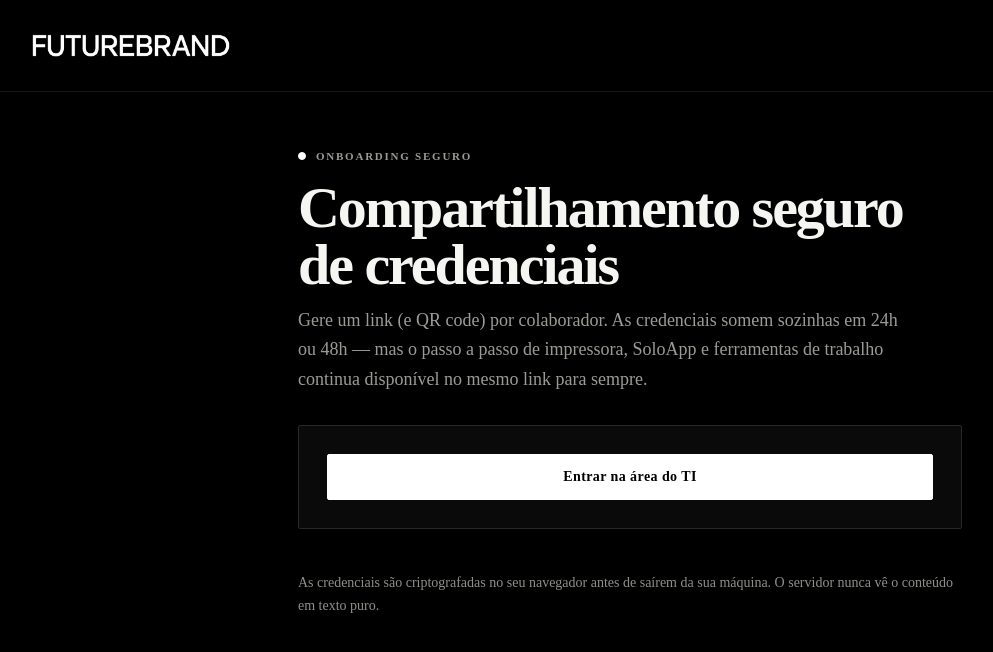
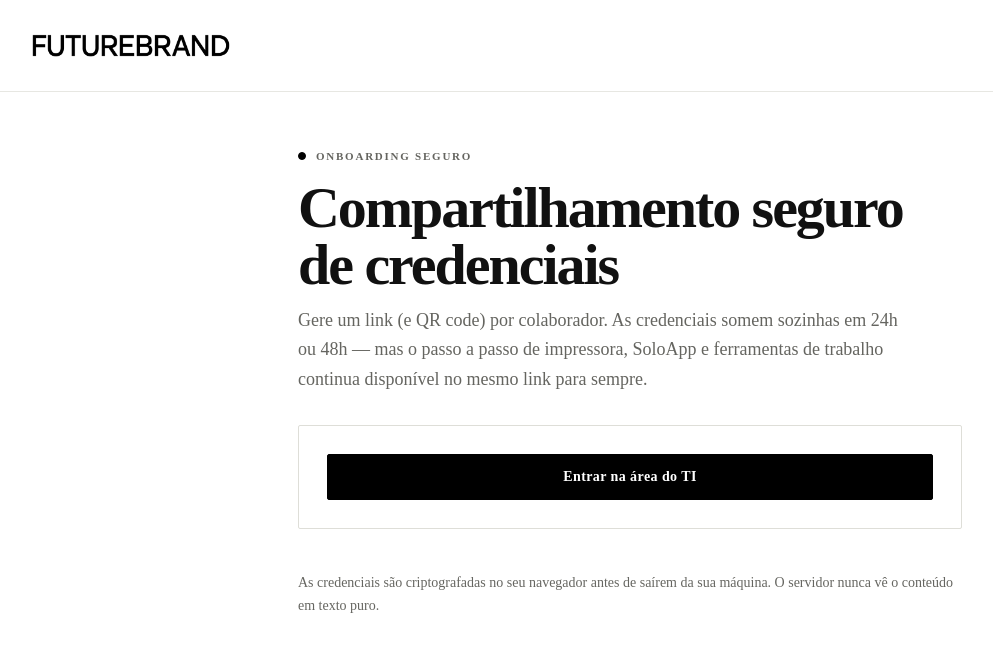
Before and after one commit to GabrielRavaliaLopes/Onboarding-FutureBrand, a Next.js app: page / in a window 1280 px wide. Shown: the top 652 px of the page, without its empty margins (10-1003 px from the left). Built offline with nearby package versions, Linux system fonts and the light colour scheme.

Commit message:
Aplica tema claro no ambiente develop

```diff
--- a/app/globals.css
+++ b/app/globals.css
@@ -1,16 +1,16 @@
 :root {
-  --bg: #000;
-  --surface: #0a0a0a;
-  --surface-2: #111;
-  --surface-hover: #161616;
-  --border: #282828;
-  --border-strong: #3a3a3a;
-  --text: #f5f5f2;
-  --text-muted: #9b9b96;
-  --accent: #fff;
-  --accent-ink: #000;
-  --warn: #e7c96f;
-  --danger: #ff7676;
+  --bg: #fff;
+  --surface: #fff;
+  --surface-2: #f5f5f2;
+  --surface-hover: #eeeeea;
+  --border: #deded8;
+  --border-strong: #b8b8b2;
+  --text: #111;
+  --text-muted: #656560;
+  --accent: #000;
+  --accent-ink: #fff;
+  --warn: #8a6715;
+  --danger: #b83232;
   --font-brand: var(--font-mw-sans), Arial, sans-serif;
   --radius: 2px;
 }
@@ -30,8 +30,8 @@
 
 a { color: inherit; }
 button, input, textarea, select { font: inherit; }
-::selection { background: #fff; color: #000; }
-:focus-visible { outline: 1px solid #fff; outline-offset: 3px; }
+::selection { background: #000; color: #fff; }
+:focus-visible { outline: 1px solid #000; outline-offset: 3px; }
 
 .brand-header {
   position: absolute;
@@ -42,7 +42,7 @@
   display: flex;
   align-items: center;
   padding: 0 36px;
-  border-bottom: 1px solid #181818;
+  border-bottom: 1px solid #e7e7e2;
 }
 .brand-logo { width: 210px; height: auto; object-fit: contain; }
 
@@ -66,9 +66,9 @@
   height: 8px !important;
   display: inline-block;
   flex: 0 0 auto;
-  border: 1px solid #fff;
+  border: 1px solid #000;
   border-radius: 50%;
-  background: #fff;
+  background: #000;
 }
 
 h1, h2, h3 {
@@ -101,7 +101,7 @@
 .field label {
   display: block;
   margin-bottom: 8px;
-  color: #b8b8b3;
+  color: #494945;
   font-size: 14px;
   font-weight: 600;
   letter-spacing: .035em;
@@ -127,7 +127,7 @@
 .section-title {
   margin: 34px 0 14px;
   padding-top: 22px;
-  color: #b8b8b3;
+  color: #494945;
   border-top: 1px solid var(--border);
   font-size: 11px;
   font-weight: 600;
@@ -154,7 +154,7 @@
   cursor: pointer;
   user-select: none;
 }
-.toggle-label input { width: 15px; height: 15px; accent-color: #fff; cursor: pointer; }
+.toggle-label input { width: 15px; height: 15px; accent-color: #000; cursor: pointer; }
 .section-body.disabled { opacity: .3; pointer-events: none; }
 
 button.primary {
@@ -162,7 +162,7 @@
   padding: 14px 18px;
   color: var(--accent-ink);
   background: var(--accent);
-  border: 1px solid #fff;
+  border: 1px solid #000;
   border-radius: var(--radius);
   font-size: 14px;
   font-weight: 600;
@@ -170,7 +170,7 @@
   cursor: pointer;
   transition: background .18s ease, color .18s ease;
 }
-button.primary:hover { color: #fff; background: #191919; }
+button.primary:hover { color: #fff; background: #333; }
 button.primary:disabled { opacity: .45; cursor: not-allowed; }
 button.ghost {
   padding: 11px 15px;
@@ -183,12 +183,12 @@
   cursor: pointer;
   transition: border-color .18s ease, background .18s ease;
 }
-button.ghost:hover { background: #151515; border-color: #777; }
+button.ghost:hover { background: #efefec; border-color: #777; }
 .error-text { margin-top: 12px; color: var(--danger); font-size: 14px; }
 
 .link-box {
   padding: 13px 14px;
-  color: #fff;
+  color: var(--text);
   background: var(--surface-2);
   border: 1px solid var(--border);
   border-radius: var(--radius);
@@ -207,7 +207,7 @@
   border: 1px solid var(--border);
   border-radius: var(--radius);
 }
-.credential-row .value { color: #fff; font-size: 17px; line-height: 1.4; }
+.credential-row .value { color: var(--text); font-size: 17px; line-height: 1.4; }
 .credential-row .label { margin-bottom: 5px; color: var(--text-muted); font-size: 13px; }
 .badge {
   display: inline-flex;
@@ -221,14 +221,14 @@
   letter-spacing: .1em;
   text-transform: uppercase;
 }
-.badge.warn { color: var(--warn); border-color: #665724; }
-.badge.danger { color: var(--danger); border-color: #5c2929; }
+.badge.warn { color: var(--warn); border-color: #b49950; }
+.badge.danger { color: var(--danger); border-color: #cf8b8b; }
 .note-box {
   margin-top: 10px;
   padding: 13px 15px;
   color: var(--text-muted);
   background: var(--surface-2);
-  border-left: 2px solid #fff;
+  border-left: 2px solid #000;
   font-size: 15px;
   line-height: 1.65;
 }
@@ -249,15 +249,15 @@
   display: inline-block;
   margin-top: 6px;
   padding: 11px 15px;
-  color: #000;
-  background: #fff;
-  border: 1px solid #fff;
+  color: #fff;
+  background: #000;
+  border: 1px solid #000;
   border-radius: var(--radius);
   font-size: 14px;
   font-weight: 600;
   text-decoration: none;
 }
-.whatsapp-link:hover { color: #fff; background: #191919; }
+.whatsapp-link:hover { color: #000; background: #fff; }
 .fixed-preview { margin-top: 26px; padding-top: 22px; border-top: 1px solid var(--border); }
 .fixed-preview-title {
   margin-bottom: 6px;
@@ -267,13 +267,14 @@
   letter-spacing: .12em;
   text-transform: uppercase;
 }
-.footer-note { margin-top: 42px; color: #8f8f8a; font-size: 14px; line-height: 1.65; }
+.footer-note { margin-top: 42px; color: #666661; font-size: 14px; line-height: 1.65; }
 .pre { white-space: pre-wrap; font-size: 16px; line-height: 1.6; }
 .qrcode-box {
   display: inline-block;
   margin-top: 16px;
   padding: 10px;
   background: #fff;
+  border: 1px solid var(--border);
   border-radius: var(--radius);
 }
 .qrcode-box img { display: block; width: 200px; height: 200px; }
```
Also changed, not shown: public/futurebrand-logo.png.
